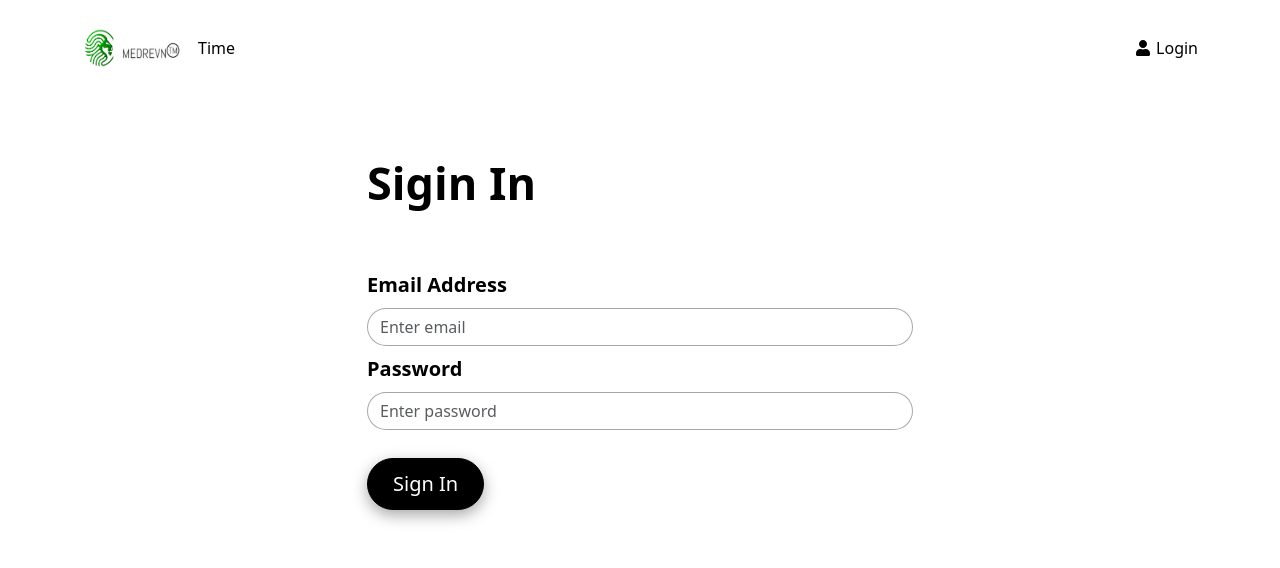
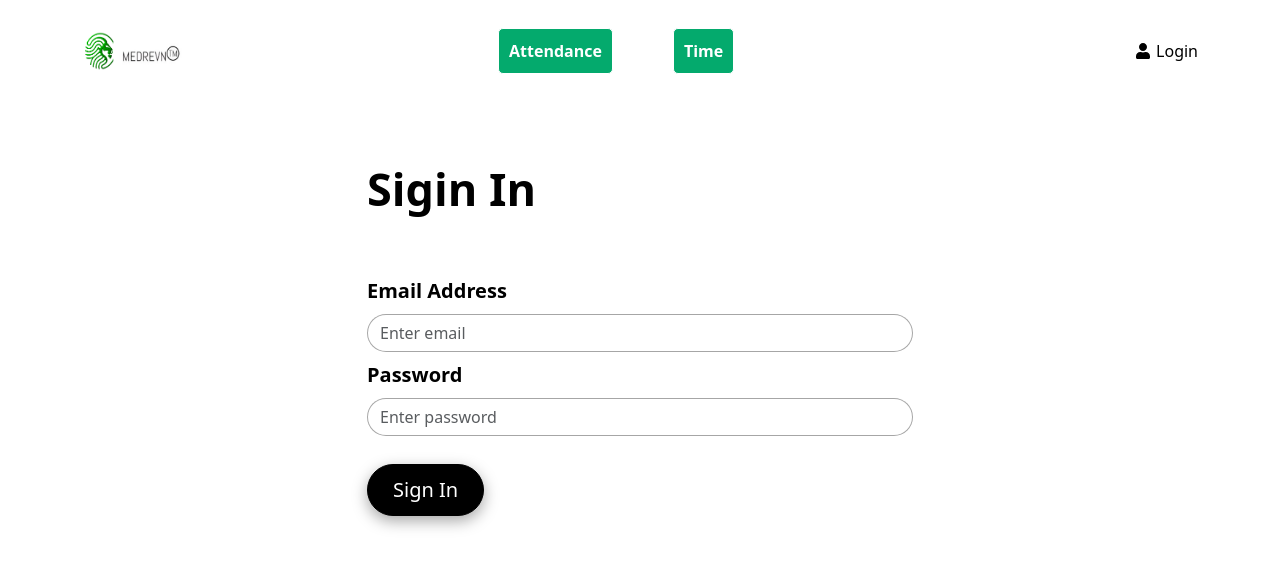
Before and after one commit to abdullahzia1/employee-frontend, a React (Create React App) app: page /login in a window 1280 px wide. Shown: the top 568 px of the page. Built offline with nearby package versions, Linux system fonts and the light colour scheme.

Commit message:
added attendance check and navbar improvement

```diff
--- a/src/App.js
+++ b/src/App.js
@@ -8,7 +8,7 @@ import Header from "./components/Header.js";
 import { AuthProvider } from "./context/AuthContext.js";
 import HomeScreen from "./screens/HomeScreen.js";
 import PrivateRoute from "./components/PrivateRoutes.js";
-import Time from "./screens/Time.js";
+import SingleAttendanceDisplay from "./screens/SingleAttendanceDisplay.js";
 
 const App = () => {
   return (
@@ -24,7 +24,10 @@ const App = () => {
             path="/homescreen"
             element={<PrivateRoute element={<HomeScreen />} />}
           />
-          <Route path="/time" element={<PrivateRoute element={<Time />} />} />
+          <Route
+            path="/time"
+            element={<PrivateRoute element={<SingleAttendanceDisplay />} />}
+          />
         </Routes>
       </AuthProvider>
     </div>
--- a/src/components/Header.js
+++ b/src/components/Header.js
@@ -40,10 +40,32 @@ const Header = () => {
               to="/time"
               style={{
                 textDecoration: "none",
-                color: "#000000",
-                marginRight: "20px",
+                padding: "10px",
+                backgroundColor: "#04AA6D",
+                border: "1px solid",
+                borderRadius: "5px",
                 display: "flex",
+                marginLeft: "300px",
                 alignItems: "center",
+                fontWeight: "bold",
+                color: "#ffffff",
+              }}
+            >
+              Attendance
+            </Link>
+            <Link
+              to="/time"
+              style={{
+                textDecoration: "none",
+                padding: "10px",
+                backgroundColor: "#04AA6D",
+                border: "1px solid",
+                borderRadius: "5px",
+                display: "flex",
+                marginLeft: "60px",
+                alignItems: "center",
+                fontWeight: "bold",
+                color: "#ffffff",
               }}
             >
               Time
--- a/src/screens/Time.js
+++ b/src/screens/SingleAttendanceDisplay.js
@@ -1,7 +1,11 @@
-import React from "react";
+import React, { useContext, useState } from "react";
 import "bootstrap/dist/css/bootstrap.min.css";
+import { BASE_URL } from "../utility/helper";
+import AuthContext from "../context/AuthContext";
 
-const Time = () => {
+const SingleAttendanceDisplay = () => {
+  const [attendanceDate, setAttendanceDate] = useState(null);
+  const { authToken } = useContext(AuthContext);
   let isData = false;
 
   const employeData = {
@@ -9,6 +13,33 @@ const Time = () => {
     checkOut: Date().split("GMT+0500 (Pakistan Standard Time)"),
     break: 2,
     work: 9,
+  };
+
+  const fetchAttendanceRecord = async () => {
+    try {
+      const response = await fetch(`${BASE_URL}/employee/get-attendance`, {
+        method: "POST",
+        headers: {
+          "Content-Type": "application/json",
+          Authorization: `${authToken}`,
+        },
+        body: JSON.stringify(attendanceDate),
+      });
+
+      if (!response.status === 200) {
+        logout();
+        navigate("/login");
+        throw new Error("Error performing action");
+      }
+
+      const data = await response.json();
+      console.log("Data from Hook", data);
+      return data; // You can return the response from the backend here if needed
+    } catch (error) {
+      console.log("ERROR !!!!", error);
+      setError(error.message);
+      return null; // If you want to handle this in your component later
+    }
   };
 
   return (
@@ -27,14 +58,18 @@ const Time = () => {
           <div className="col-sm-6">
             <input
               type="date"
-              id="date"
+              onChange={(e) => setAttendanceDate(e.target.value)}
               name="date"
               className="form-control"
               required
             />
           </div>
           <div className="col-sm-4 text-start">
-            <button type="submit" className="btn btn-success">
+            <button
+              type="submit"
+              className="btn btn-success"
+              onClick={fetchAttendanceRecord}
+            >
               View
             </button>
           </div>
@@ -70,4 +105,4 @@ const Time = () => {
   );
 };
 
-export default Time;
+export default SingleAttendanceDisplay;
--- /dev/null
+++ b/src/utility/helper.js
@@ -0,0 +1,2 @@
+export const BASE_URL = "http://localhost:5000/api";
+export const AGENT_URL = "http://localhost:4000/api";
```
